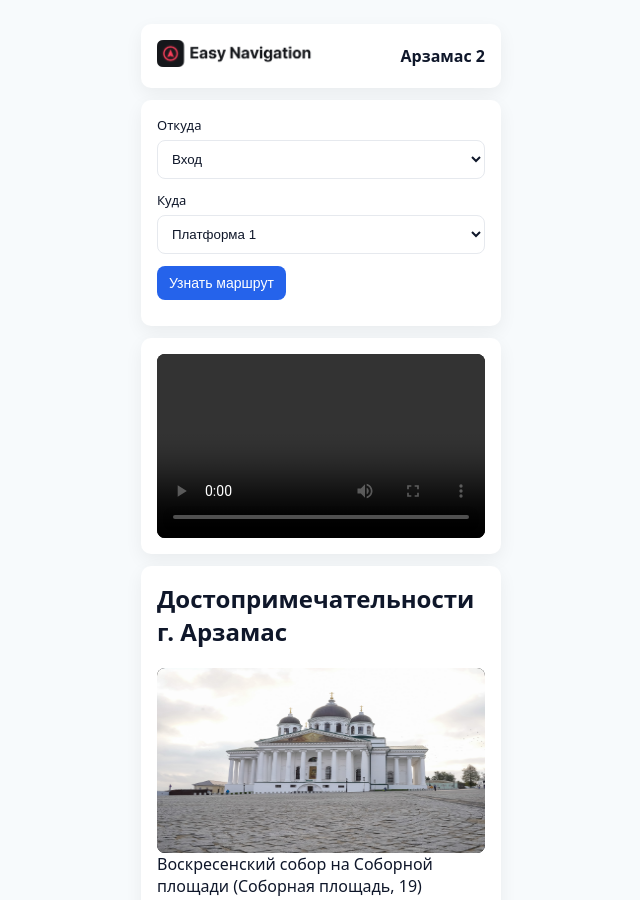
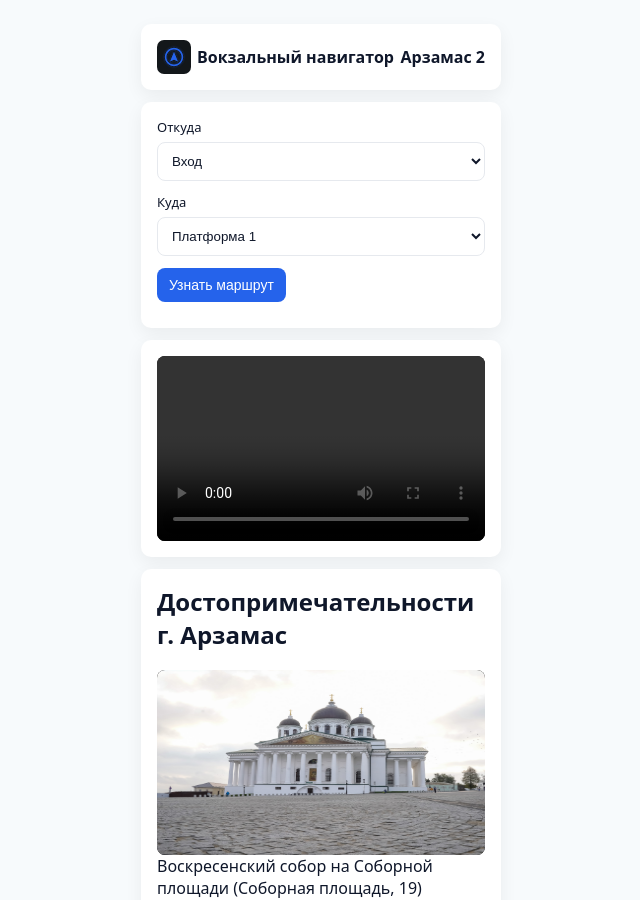
Before and after one commit to lqdope/EasyNavigation, a plain HTML site: page index.html in a window 1280 px wide. Shown: the top 900 px of the page, without its empty margins (319-959 px from the left). Drawn offline with Linux system fonts and the light colour scheme.

Commit message:
rename app

```diff
--- a/index.html
+++ b/index.html
@@ -16,7 +16,8 @@
         <div>
           <header class="card header">
             <div class="brand">
-              <img src="./ENlogoBigtxt.png" alt="" width="160px">
+              <img src="./logo.svg" alt="" width="34px">
+              <span style="margin-left: 6px; font-weight: 600;">Вокзальный навигатор</span>
 
             </div>
             <strong>Арзамас 2</strong>
--- a/indexDesign.css
+++ b/indexDesign.css
@@ -112,7 +112,11 @@ a{
 .container{max-width:1100px; width:100%;  display:grid; grid-template-columns:360px 1fr;  align-items:start}
 .card{background:var(--card); box-shadow:var(--shadow); border-radius:10px; padding:16px}
 .header{display:flex; justify-content:space-between; align-items:center; margin-bottom:12px}
-.brand{font-size:16px}
+.brand{
+  font-size:16px;
+  display: flex;
+  align-items: center;
+}
 .status{font-size:13px; color:var(--muted)}
 .controls{margin-bottom:12px} .control-row{margin-bottom:12px}
 .label{display:block; font-size:13px; margin-bottom:6px}
```
Also changed, not shown: logo.svg (added).
